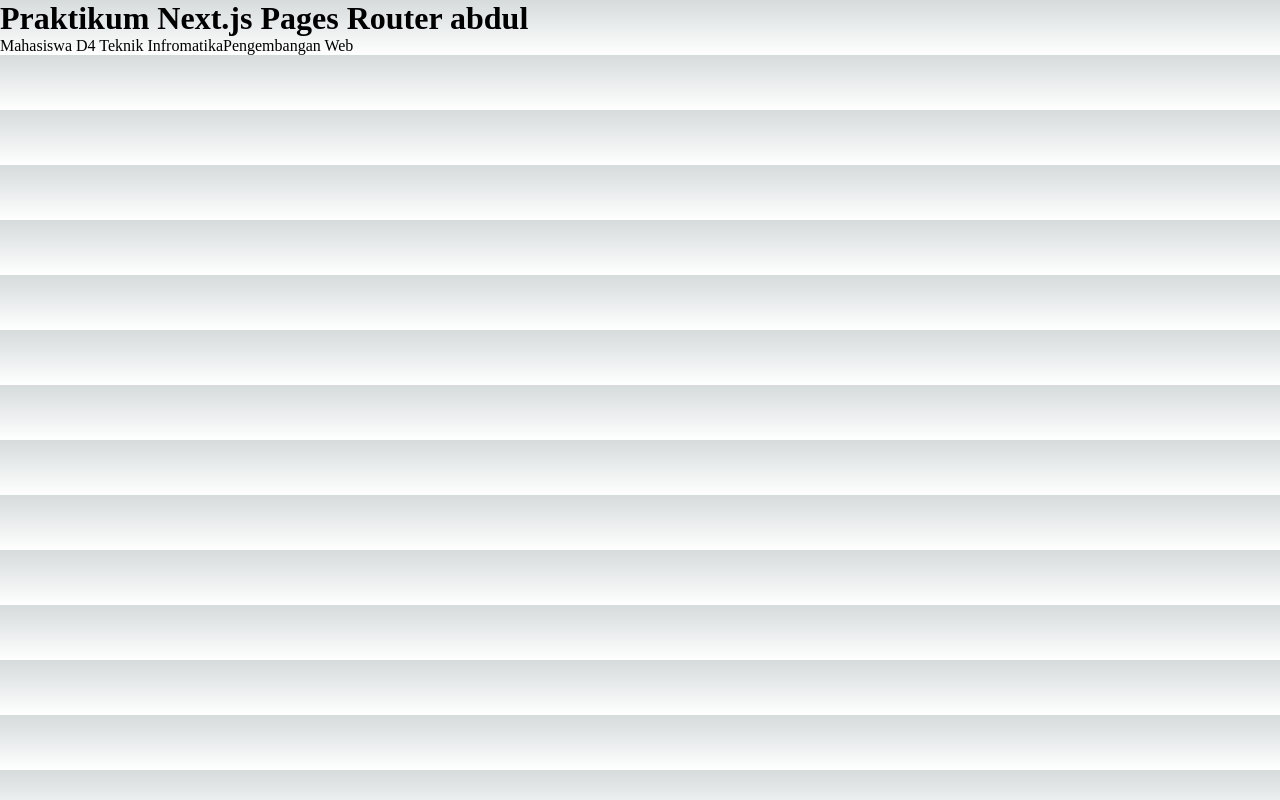
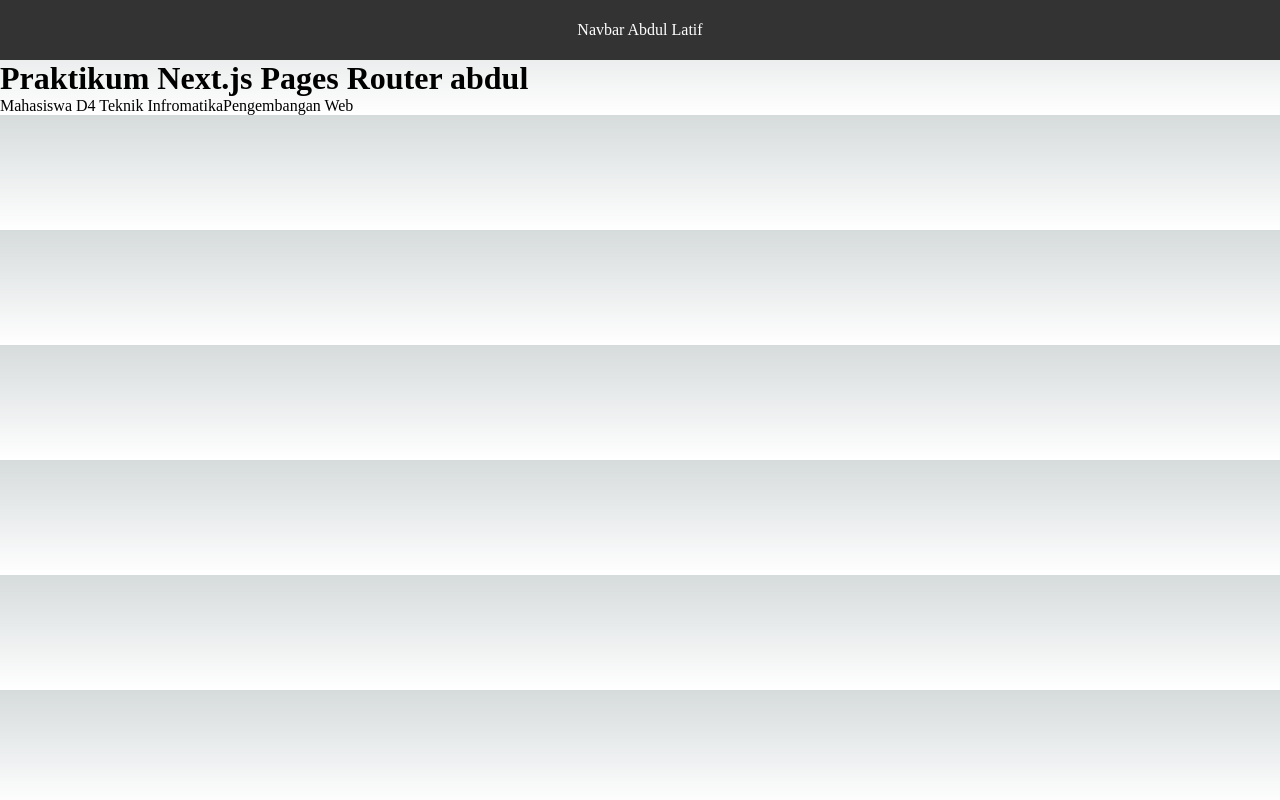
Before and after one commit to abdullatifm1127/PBF_JS6, a Next.js app: page / in a window 1280 px wide. Built offline with nearby package versions, Linux system fonts and the light colour scheme.

Commit message:
Langkah 5

```diff
--- a/package.json
+++ b/package.json
@@ -17,6 +17,7 @@
     "next": "16.1.6",
     "react": "19.2.4",
     "react-dom": "19.2.4",
+    "sass": "^1.97.3",
     "typescript": "5.9.3"
   }
 }
--- a/src/components/navbar/index.tsx
+++ b/src/components/navbar/index.tsx
@@ -1,9 +1,13 @@
+import styles from './navbar.module.css';
+
 const Navbar = () => {
-    return (
-        <div className="navbar">
-            <div>navbar Component</div>
+  return (
+    <div className={styles.navbar}>
+        <div className ="big">
+          Navbar Abdul Latif
         </div>
-    );
-}
+    </div>
+  );
+};
 
 export default Navbar;
--- /dev/null
+++ b/src/components/navbar/navbar.module.css
@@ -0,0 +1,10 @@
+.navbar{
+    width: 100%;
+    height: 60px;
+    background-color: #333;
+    color: #fff;
+    display: flex;
+    align-items: center;
+    justify-content: center;
+    padding: 0 20px;
+}
--- a/src/pages/404.tsx
+++ b/src/pages/404.tsx
@@ -1,6 +1,9 @@
+import styles from '@/styles/404.module.scss'
+
+
 const Custom404 = () => {
     return (
-        <div>
+        <div className={styles.error}>
             <h1>404 - Halaman Tidak Ditemukan</h1>
             <p>Maaf, Halaman yang anda cari tidak ada</p>
         </div>
--- a/src/pages/index.tsx
+++ b/src/pages/index.tsx
@@ -1,7 +1,9 @@
 import Head from 'next/head'
 import Image from 'next/image'
 import { Inter } from 'next/font/google'
+import Link from 'next/link'
 import styles from '@/styles/Home.module.css'
+import Navbar from '@/components/navbar'
 
 const inter = Inter({ subsets: ['latin'] })
 
@@ -9,8 +11,11 @@ export default function Home() {
   return (
     <div>
       <head>
-        <title>Praktikum Next.js PAges Router</title>
+        <title>Praktikum Next.js Pages Router</title>
       </head>
+
+      <Navbar />
+
       <h1>Praktikum Next.js Pages Router abdul</h1>
       <p>Mahasiswa D4 Teknik InfromatikaPengembangan Web</p>
     </div>
--- a/src/styles/404.module.scss
+++ b/src/styles/404.module.scss
@@ -1,10 +1,10 @@
 .error{
     width: 100vw;
-    height: 100vh;
-    display: flex;
-    flex-direction: column;
+    height:100vh;
+        display: flex;
     justify-content: center;
     align-items: center;
+    flex-direction: column;
 
     &__image{
         width: 300px;
```
Also changed, not shown: 1 other file (tests, documents, lock files or other folders).
